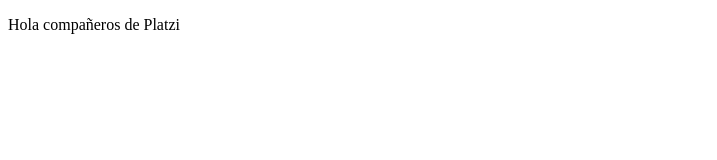
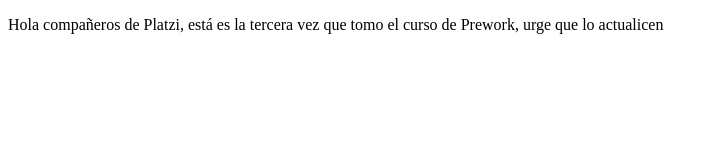
Before and after one commit to Sputnik-v2022/proyectoDemoCursoPrework2, a plain HTML site: page index.html in a window 1280 px wide. Shown: the whole page, without its empty margins (0-717 px from the left). Drawn offline with Linux system fonts and the light colour scheme.

Commit message:
Cambios agregados a mi sitio

```diff
--- a/index.html
+++ b/index.html
@@ -7,7 +7,7 @@
     <title>Hola Mundo</title>
 </head>
 <body>
-    <p>Hola compañeros de Platzi</p>
+    <p>Hola compañeros de Platzi, está es la tercera vez que tomo el curso de Prework, urge que lo actualicen</p>
 
 </body>
 </html>
```
